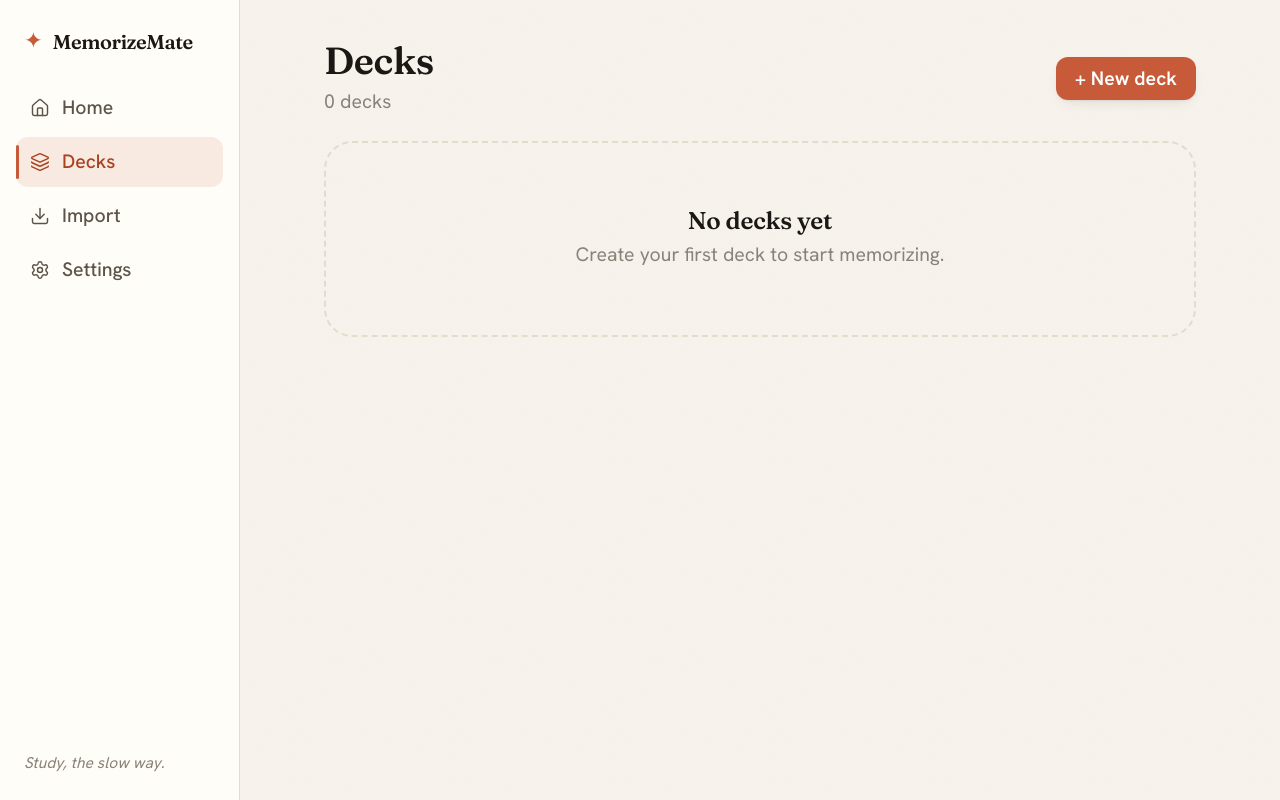
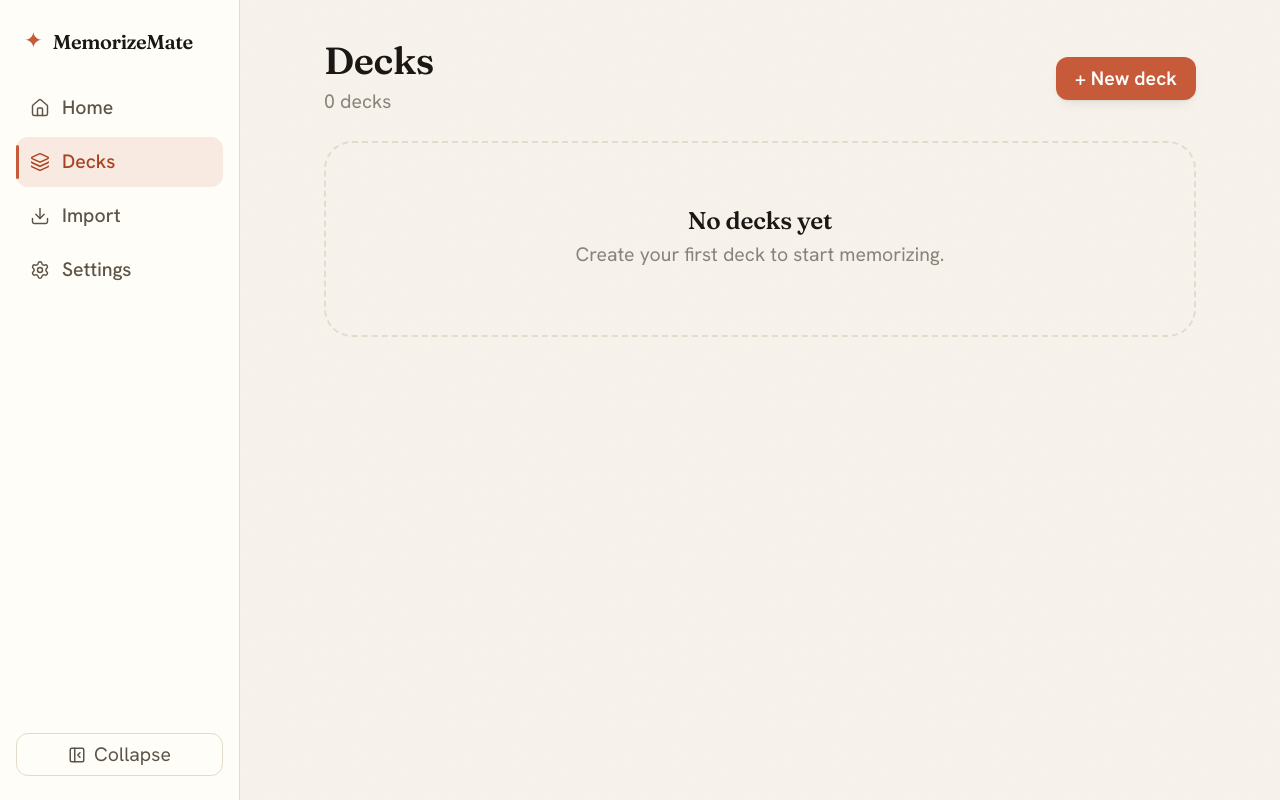
Before and after one commit to PandesalPanpan/MemorizeMate, a React (Vite) app: page /decks in a window 1280 px wide. Built offline with nearby package versions, Linux system fonts and the light colour scheme; a web font is replaced by a local one.

Commit message:
feat(ui): collapsible desktop sidebar persisted in settings

```diff
--- a/src/components/Layout.module.css
+++ b/src/components/Layout.module.css
@@ -20,3 +20,5 @@
 /* Desktop: offset content for sidebar */
 .withSidebar { padding-left: var(--sidebar-w); }
 .withSidebar .main { padding-bottom: var(--space-2xl); }
+.withRail { padding-left: var(--sidebar-collapsed-w); }
+.withRail .main { padding-bottom: var(--space-2xl); }
--- a/src/components/Layout.tsx
+++ b/src/components/Layout.tsx
@@ -4,19 +4,19 @@ import type { ReactNode } from 'react';
 import { useMediaQuery } from '../lib/useMediaQuery';
 import { Sidebar } from './nav/Sidebar';
 import { BottomNav } from './nav/BottomNav';
+import { useStore, store } from '../store/useStore';
 import styles from './Layout.module.css';
 
 export function Layout({ fab }: { fab?: ReactNode }) {
   const isDesktop = useMediaQuery('(min-width: 900px)');
+  const collapsed = useStore((s) => s.settings.sidebarCollapsed);
   return (
-    <div className={`${styles.shell} ${isDesktop ? styles.withSidebar : ''}`}>
+    <div className={`${styles.shell} ${isDesktop ? (collapsed ? styles.withRail : styles.withSidebar) : ''}`}>
       {isDesktop ? (
-        <Sidebar />
+        <Sidebar collapsed={collapsed} onToggle={() => store.getState().updateSettings({ sidebarCollapsed: !collapsed })} />
       ) : (
         <header className={styles.topbar}>
-          <span className={styles.topword}>
-            Memorize<span>Mate</span>
-          </span>
+          <span className={styles.topword}>Memorize<span>Mate</span></span>
         </header>
       )}
       <motion.main
--- a/src/components/nav/Sidebar.module.css
+++ b/src/components/nav/Sidebar.module.css
@@ -1,32 +1,24 @@
 .sidebar {
-  position: fixed;
-  inset: 0 auto 0 0;
-  width: var(--sidebar-w);
-  display: flex;
-  flex-direction: column;
-  gap: var(--space-lg);
+  position: fixed; inset: 0 auto 0 0; width: var(--sidebar-w);
+  display: flex; flex-direction: column; gap: var(--space-lg);
   padding: var(--space-lg) var(--space-md);
-  background: var(--color-surface);
-  border-right: 1px solid var(--color-line);
+  background: var(--color-surface); border-right: 1px solid var(--color-line);
+  transition: width var(--motion-base) var(--ease);
 }
-.brand { display: flex; align-items: center; gap: 10px; padding: 0 var(--space-sm); }
+.collapsed { width: var(--sidebar-collapsed-w); }
+.collapsed .link { justify-content: center; }
+.brand { display: flex; align-items: center; gap: 10px; padding: 0 var(--space-sm); min-height: 28px; }
 .mark { color: var(--color-accent); font-size: 1.4rem; }
 .word { font-family: var(--font-display); font-weight: 600; font-size: 1.25rem; letter-spacing: -0.02em; }
 .nav { display: flex; flex-direction: column; gap: 4px; }
 .link {
-  position: relative;
-  display: flex; align-items: center; gap: 12px;
-  padding: 10px 14px;
-  border-radius: var(--radius-md);
-  color: var(--color-text-soft);
-  text-decoration: none;
-  font-weight: 500;
+  position: relative; display: flex; align-items: center; gap: 12px;
+  padding: 10px 14px; border-radius: var(--radius-md);
+  color: var(--color-text-soft); text-decoration: none; font-weight: 500;
   transition: background var(--motion-fast) var(--ease), color var(--motion-fast) var(--ease);
 }
 .link:hover { background: var(--color-sunken); color: var(--color-text); text-decoration: none; }
 .active { background: var(--color-accent-wash); color: var(--color-accent-deep); }
-.active::before {
-  content: ''; position: absolute; left: 0; top: 8px; bottom: 8px;
-  width: 3px; border-radius: 999px; background: var(--color-accent);
-}
-.footer { margin-top: auto; padding: 0 var(--space-sm); color: var(--color-muted); font-style: italic; font-size: var(--step--1); }
+.active::before { content: ''; position: absolute; left: 0; top: 8px; bottom: 8px; width: 3px; border-radius: 999px; background: var(--color-accent); }
+.toggle { margin-top: auto; display: flex; align-items: center; gap: 8px; justify-content: center; background: transparent; border: 1px solid var(--color-line); border-radius: var(--radius-md); padding: 8px; color: var(--color-text-soft); }
+.toggle:hover { background: var(--color-sunken); }
--- a/src/components/nav/Sidebar.tsx
+++ b/src/components/nav/Sidebar.tsx
@@ -1,13 +1,14 @@
 import { NavLink } from 'react-router-dom';
+import { PanelLeftClose, PanelLeftOpen } from 'lucide-react';
 import { NAV_ITEMS } from './navItems';
 import styles from './Sidebar.module.css';
 
-export function Sidebar() {
+export function Sidebar({ collapsed, onToggle }: { collapsed: boolean; onToggle: () => void }) {
   return (
-    <aside className={styles.sidebar}>
+    <aside className={`${styles.sidebar} ${collapsed ? styles.collapsed : ''}`}>
       <div className={styles.brand}>
         <span className={styles.mark}>✦</span>
-        <span className={styles.word}>MemorizeMate</span>
+        {!collapsed && <span className={styles.word}>MemorizeMate</span>}
       </div>
       <nav role="navigation" className={styles.nav}>
         {NAV_ITEMS.map(({ to, label, icon: Icon }) => (
@@ -15,14 +16,21 @@ export function Sidebar() {
             key={to}
             to={to}
             end={to === '/'}
+            title={label}
             className={({ isActive }) => `${styles.link} ${isActive ? styles.active : ''}`}
           >
             <Icon size={20} strokeWidth={1.75} />
-            <span>{label}</span>
+            {!collapsed && <span>{label}</span>}
           </NavLink>
         ))}
       </nav>
-      <p className={styles.footer}>Study, the slow way.</p>
+      <button
+        className={styles.toggle}
+        aria-label={collapsed ? 'Expand sidebar' : 'Collapse sidebar'}
+        onClick={onToggle}
+      >
+        {collapsed ? <PanelLeftOpen size={18} /> : <><PanelLeftClose size={18} /> <span>Collapse</span></>}
+      </button>
     </aside>
   );
 }
--- a/src/theme/global.css
+++ b/src/theme/global.css
@@ -22,6 +22,7 @@
   /* Layout */
   --content-max: 920px;
   --sidebar-w: 240px;
+  --sidebar-collapsed-w: 72px;
   --bottomnav-h: 68px;
   --topbar-h: 56px;
 }
```
Also changed, not shown: 1 other file (tests, documents, lock files or other folders).
